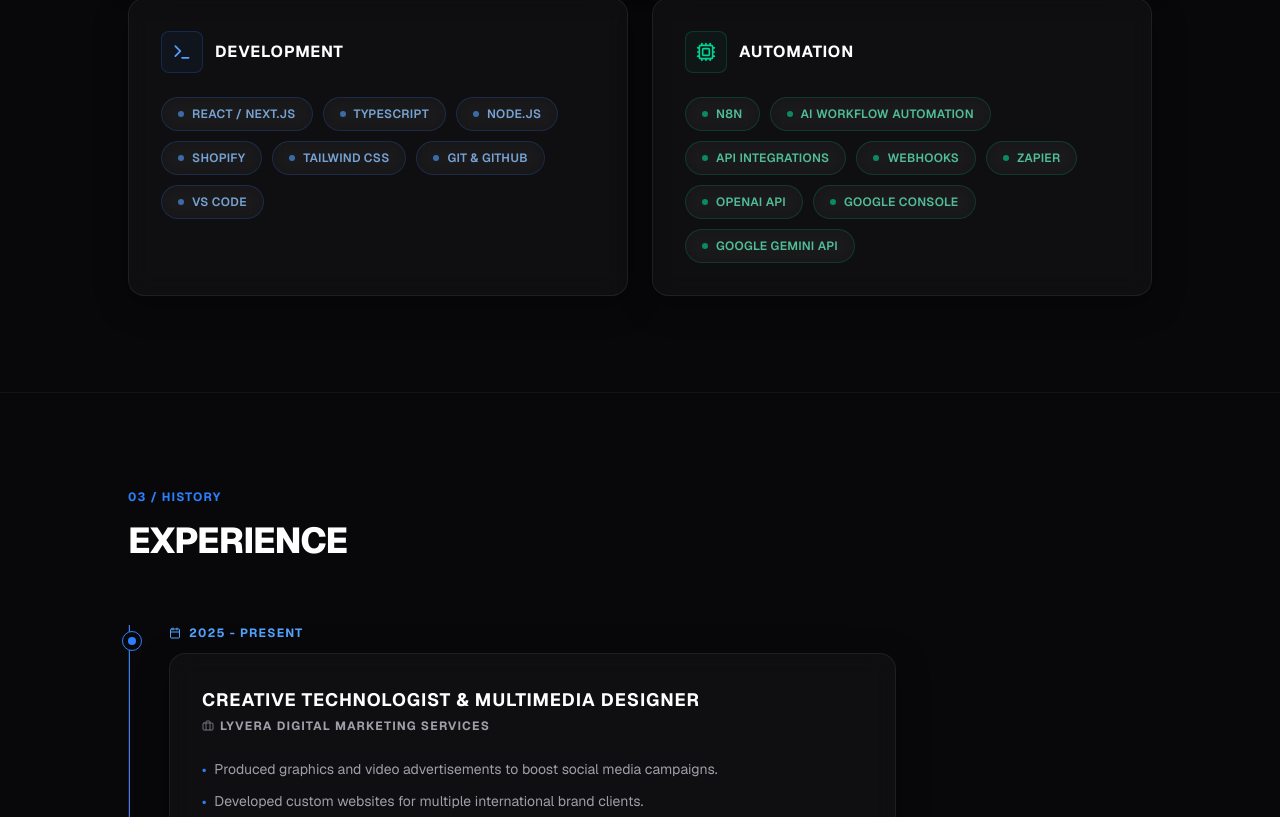
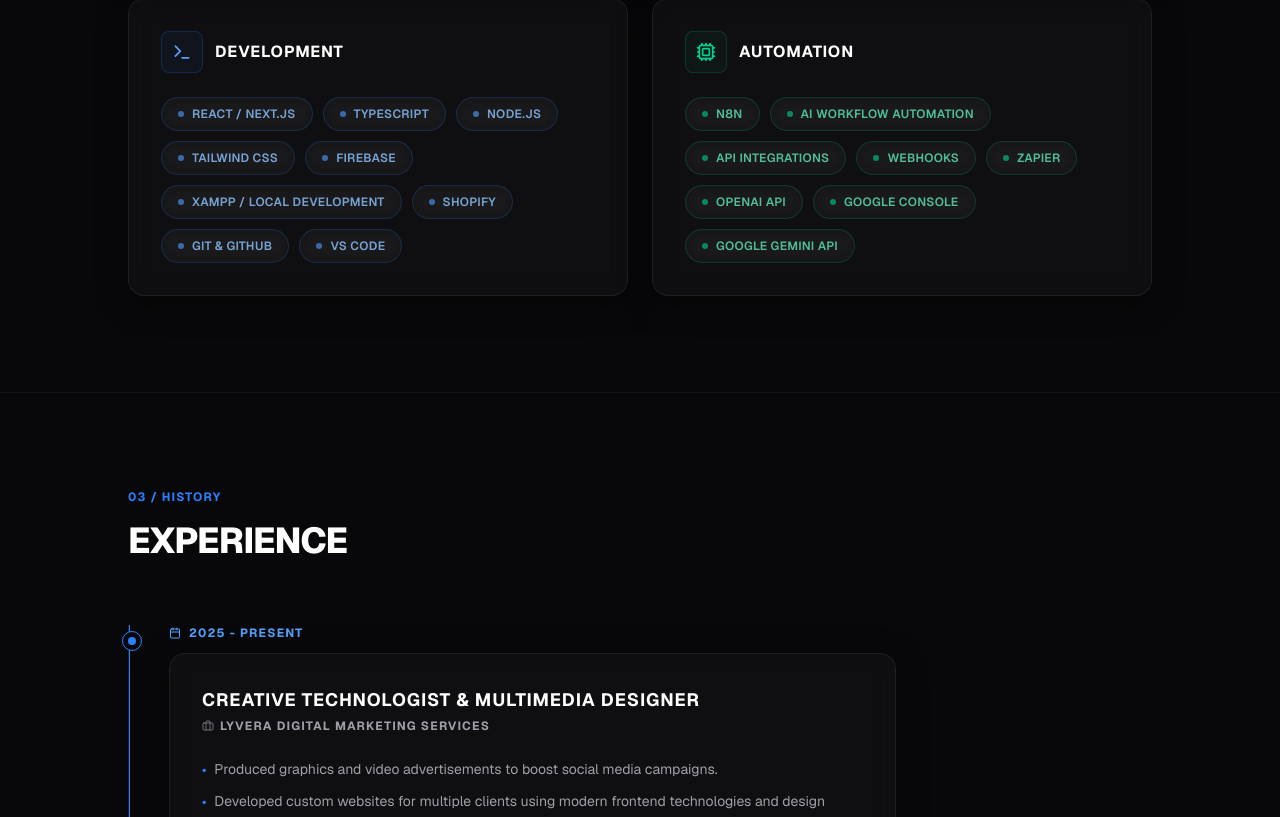
Before and after one commit to dreiiiur/andrei-poma-portfolio, a Next.js app: page / in a window 1280 px wide. Shown: the part 2163-2980 px from the top of the page. Built offline with nearby package versions, Linux system fonts and the light colour scheme.

Commit message:
refactor infos

```diff
--- a/src/components/Experience.tsx
+++ b/src/components/Experience.tsx
@@ -12,7 +12,7 @@
     role: "Creative Technologist & Multimedia Designer",
     responsibilities: [
       "Produced graphics and video advertisements to boost social media campaigns.",
-      "Developed custom websites for multiple international brand clients.",
+      "Developed custom websites for multiple clients using modern frontend technologies and design systems.",
       "Implemented AI-powered workflows to reduce operational tasks and automate marketing pipelines.",
       "Created reusable modern design systems and digital marketing assets.",
     ],
--- a/src/components/Hero.tsx
+++ b/src/components/Hero.tsx
@@ -126,7 +126,7 @@
               <Linkedin size={18} />
             </a>
             <a
-              href="mailto:contact@andreipoma.com"
+              href="mailto:contact@andreipoma123@gmail.com"
               className="dark:text-zinc-500 text-zinc-400 hover:text-red-400 transition-colors"
             >
               <Mail size={18} />
--- a/src/components/Skills.tsx
+++ b/src/components/Skills.tsx
@@ -52,8 +52,10 @@
       "React / Next.js",
       "TypeScript",
       "Node.js",
+      "Tailwind CSS",
+      "Firebase",
+      "XAMPP / Local Development",
       "Shopify",
-      "Tailwind CSS",
       "Git & GitHub",
       "VS Code",
     ],
```
